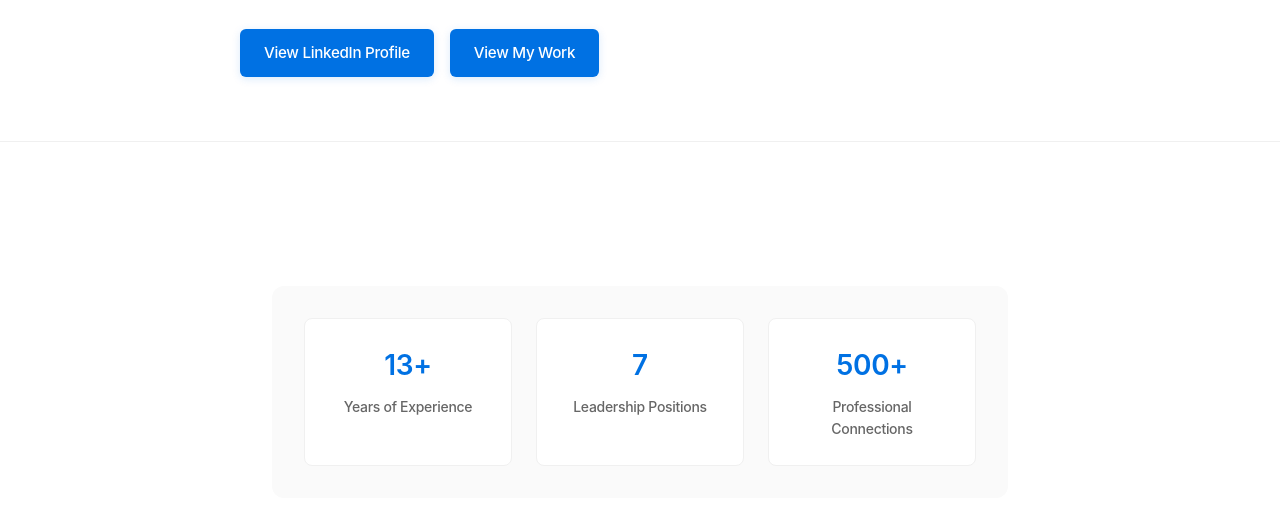
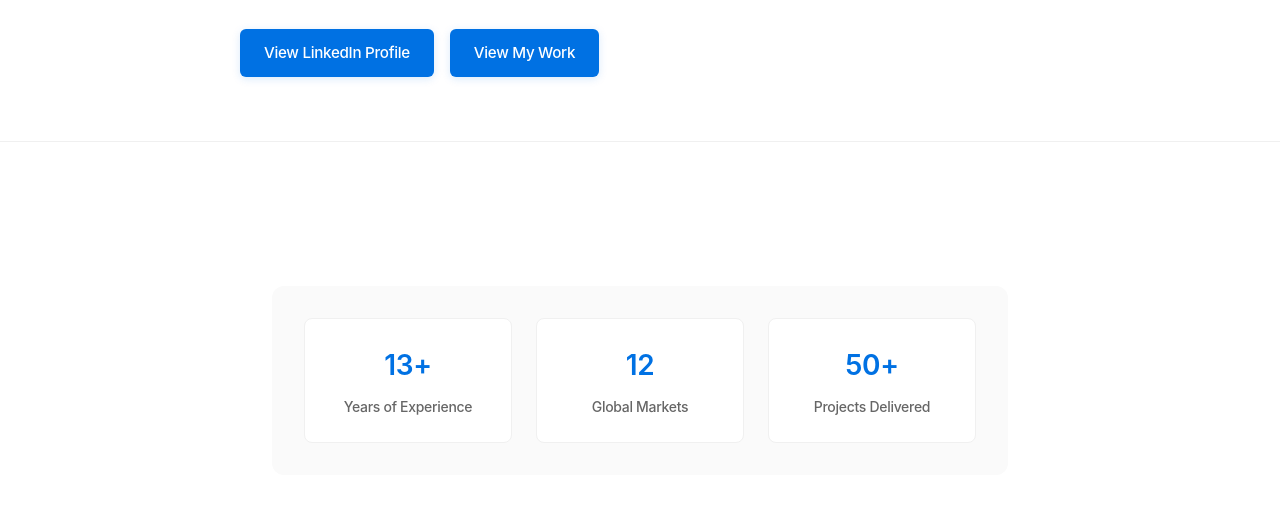
Before and after one commit to zalart-pixel/inspire-analysis-website, a plain HTML site: page about.html in a window 1280 px wide. Shown: the part 237-757 px from the top of the page. Drawn offline with Linux system fonts and the light colour scheme.

Commit message:
Update profile metrics with relevant project data
Replaced generic metrics with project-specific achievements:

✓ Leadership Positions (7) → Global Markets (12)
  Based on CV: 12 countries where projects were successfully launched
  (UAE Dubai, Romania, Turkey, Brazil, Philippines, USA, India, Latvia, Uzbekistan, Vietnam)

✓ Professional Connections (500+) → Projects Delivered (50+)
  More relevant metric showcasing project delivery record

These metrics now better represent your professional impact and achievements

```diff
--- a/about.html
+++ b/about.html
@@ -44,12 +44,12 @@
                     <div class="stat-label">Years of Experience</div>
                 </div>
                 <div class="stat-card">
-                    <div class="stat-value">7</div>
-                    <div class="stat-label">Leadership Positions</div>
+                    <div class="stat-value">12</div>
+                    <div class="stat-label">Global Markets</div>
                 </div>
                 <div class="stat-card">
-                    <div class="stat-value">500+</div>
-                    <div class="stat-label">Professional Connections</div>
+                    <div class="stat-value">50+</div>
+                    <div class="stat-label">Projects Delivered</div>
                 </div>
             </section>
 
```
